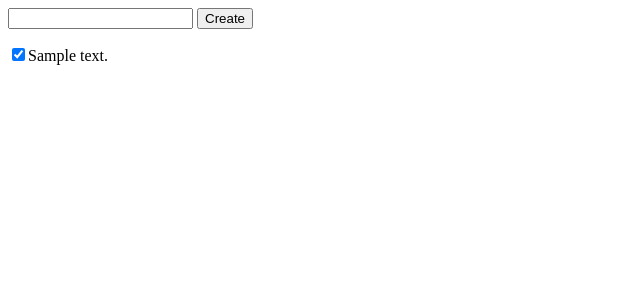
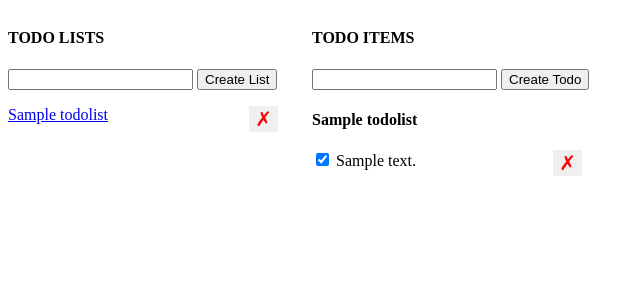
Before and after one commit to linekermsouza/todoapp, a Flask app: template templates/index.html in a window 1280 px wide. Shown: the top 300 px of the page, without its empty margins (0-644 px from the left). Run offline with Flask 2, Linux system fonts and the light colour scheme; the template is opened without the code that fills it: values that come from a table or form of the project are taken from there, others are empty; tables that the repository leaves empty hold one stand-in row (values such as "Sample post").

Commit message:
handle todo lists

```diff
--- a/app.py
+++ b/app.py
@@ -16,11 +16,17 @@ class Todo(db.Model):
     id = db.Column(db.Integer, primary_key=True)
     description = db.Column(db.String(), nullable=False)
     completed = db.Column(db.Boolean, nullable=False, default=False)
+    list_id = db.Column(db.Integer, db.ForeignKey('todolists.id'), nullable=False)
 
     def __repr__(self) -> str:
         return f'<Todo {self.id} {self.description}>'
 
-# db.create_all()
+class TodoList(db.Model):
+    __tablename__ = 'todolists'
+    id = db.Column(db.Integer, primary_key=True)
+    name = db.Column(db.String(), nullable=False)
+    todos = db.relationship('Todo', backref='list', lazy=True)
+
 
 @app.route('/todos/create', methods=['POST'])
 def create_todo():
@@ -28,7 +34,8 @@ def create_todo():
     body = {}
     try:
         description = request.get_json()['description']
-        todo = Todo(description=description)
+        list_id = request.get_json()['list_id']
+        todo = Todo(description=description, list_id=list_id)
         db.session.add(todo)
         db.session.commit()
         body['description'] = todo.description
@@ -58,6 +65,62 @@ def set_completed_todo(todo_id):
         db.session.close()
     return redirect(url_for('index'))
 
+@app.route('/todos/<todo_id>', methods=['DELETE'])
+def delete_todo(todo_id):
+    error = False
+    try:
+        todo = Todo.query.get(todo_id)
+        db.session.delete(todo)
+        db.session.commit()
+    except:
+        error = True
+        db.session.rollback()
+    finally:
+        db.session.close()
+    return redirect(url_for('index'))
+
+@app.route('/todolists/create', methods=['POST'])
+def create_todolist():
+    error = False
+    body = {}
+    try:
+        name = request.get_json()['name']
+        todoList = TodoList(name=name)
+        db.session.add(todoList)
+        db.session.commit()
+        body['name'] = todoList.name
+    except:
+        error = True
+        db.session.rollback()
+        print(sys.exc_info())
+    finally:
+        db.session.close()
+    if error:
+        abort(400)
+    else:
+        return jsonify(body)
+
+@app.route('/todolists/<todolist_id>', methods=['DELETE'])
+def delete_todolist(todolist_id):
+    error = False
+    try:
+        todoList = TodoList.query.get(todolist_id)
+        db.session.delete(todoList)
+        db.session.commit()
+    except:
+        error = True
+        db.session.rollback()
+    finally:
+        db.session.close()
+    return redirect(url_for('index'))
+
+@app.route('/lists/<list_id>')
+def get_list_todos(list_id):
+    return render_template('index.html',
+    lists=TodoList.query.order_by('id').all(),
+    active_list=TodoList.query.get(list_id),
+    todos=Todo.query.filter_by(list_id=list_id).order_by('id').all())
+
 @app.route('/')
 def index():
-    return render_template('index.html', data=Todo.query.order_by('id').all())
+    return redirect(url_for('get_list_todos', list_id=1))
--- a/templates/index.html
+++ b/templates/index.html
@@ -9,20 +9,65 @@
                 list-style: none;
                 padding: 0;
                 margin: 0;
+                width: 300px;
+            }
+            li {
+                clear: both;
+                padding-right: 30px;
+            }
+            li button {
+                -webkit-appearance: none;
+                border: none;
+                outline: none;
+                color: red;
+                float: right;
+                cursor: pointer;
+                font-size: 20px;
+            }
+            .lists-wrapper, .todos-wrapper {
+                display: inline-block;
+                vertical-align: top;
             }
         </style>
     </head>
     <body>
-        <form id='form' method="POST" action="/todos/create">
-            <input id='description' type="text" name="description" />
-            <input type="submit" value="Create" />
-        </form>
-        <div id='error' class="hidden">Something went wrong!</div>
-        <ul id='todos'>
-            {% for d in data %}
-            <li><input class="check-completed" data-id="{{ d.id }}" type="checkbox" {% if d.completed %} checked {% endif %}/>{{ d.description }}</li>
-            {% endfor %}
-        </ul>
+        <div class="lists-wrapper">
+            <h4>TODO LISTS</h4>
+            <form id='form-todolist' method="POST" action="/todolists/create">
+                <input id='name' type="text" name="name" />
+                <input type="submit" value="Create List" />
+            </form>
+            <div id='error-todolist' class="hidden">Something went wrong!</div>
+            <ul id='lists'>
+                {% for list in lists %}
+                <li>
+                    <a href="/lists/{{ list.id }}">
+                        {{ list.name }}
+                    </a>
+                    <button class="delete-todolist" data-id="{{ list.id }}">&cross;</button>
+                </li>
+                {% endfor %}
+            </ul>
+        </div>
+        <div class="todos-wrapper">
+            <h4>TODO ITEMS</h4>
+            <form id='form-todo' method="POST" action="/todos/create">
+                <input id='description' type="text" name="description" />
+                <input id='list_id' type="hidden" name="list_id" value="{{ active_list.id }}" />
+                <input type="submit" value="Create Todo" />
+            </form>
+            <div id='error-todo' class="hidden">Something went wrong!</div>
+            <h4>{{ active_list.name }}</h4>
+            <ul id='todos'>
+                {% for todo in todos %}
+                <li>
+                    <input class="check-completed" data-id="{{ todo.id }}" type="checkbox" {% if todo.completed %} checked {% endif %}/>
+                    {{ todo.description }}
+                    <button class="delete-todo" data-id="{{ todo.id }}">&cross;</button>
+                </li>
+                {% endfor %}
+            </ul>
+        </div>
     </body>
     <script>
         const checkboxes = document.getElementsByClassName('check-completed');
@@ -41,20 +86,42 @@
                     }
                 })
                 .then(function() {
-                    document.getElementById('error').className = 'hidden';
+                    document.getElementById('error-todo').className = 'hidden';
                 })
                 .catch(function(err) {
                     console.log(err);
-                    document.getElementById('error').className = '';
+                    document.getElementById('error-todo').className = '';
                 })
             }
         }
-        document.getElementById('form').onsubmit = function(e) {
+
+        const buttons = document.getElementsByClassName('delete-todo');
+        for (let i = 0; i < buttons.length; i++) {
+            const deleteButton = buttons[i];
+            deleteButton.onclick = function(e) {
+                const todoId = e.target.dataset['id'];
+                fetch(`/todos/${todoId}`, {
+                    method: 'DELETE',
+                    headers: {
+                        'Content-Type': 'application/json'
+                    }
+                })
+                .then(function() {
+                    document.getElementById('error-todo').className = 'hidden';
+                })
+                .catch(function(err) {
+                    console.log(err);
+                    document.getElementById('error-todo').className = '';
+                })
+            }
+        }
+        document.getElementById('form-todo').onsubmit = function(e) {
             e.preventDefault();
             fetch('/todos/create', {
                 method: 'POST',
                 body: JSON.stringify({
-                    'description': document.getElementById('description').value
+                    'description': document.getElementById('description').value,
+                    'list_id': document.getElementById('list_id').value
                 }),
                 headers: {
                     'Content-Type': 'application/json'
@@ -67,12 +134,59 @@
                     const liItem = document.createElement('li');
                     liItem.innerHTML = jsonResponse['description'];
                     document.getElementById('todos').appendChild(liItem);
-                    document.getElementById('error').className = 'hidden';
+                    document.getElementById('error-todo').className = 'hidden';
                 })
                 .catch(function(err) {
                     console.log(err);
-                    document.getElementById('error').className = '';
+                    document.getElementById('error-todo').className = '';
                 })
         };
+
+        document.getElementById('form-todolist').onsubmit = function(e) {
+            e.preventDefault();
+            fetch('/todolists/create', {
+                method: 'POST',
+                body: JSON.stringify({
+                    'name': document.getElementById('name').value
+                }),
+                headers: {
+                    'Content-Type': 'application/json'
+                }})
+                .then(function(response) {
+                    return response.json();
+                })
+                .then(function(jsonResponse) {
+                    console.log(jsonResponse);
+                    const liItem = document.createElement('li');
+                    liItem.innerHTML = jsonResponse['name'];
+                    document.getElementById('lists').appendChild(liItem);
+                    document.getElementById('error-todolist').className = 'hidden';
+                })
+                .catch(function(err) {
+                    console.log(err);
+                    document.getElementById('error-todolist').className = '';
+                })
+        };
+
+        const deleteTodoLists = document.getElementsByClassName('delete-todolist');
+        for (let i = 0; i < deleteTodoLists.length; i++) {
+            const deleteTodoListButton = deleteTodoLists[i];
+            deleteTodoListButton.onclick = function(e) {
+                const todoListId = e.target.dataset['id'];
+                fetch(`/todolists/${todoListId}`, {
+                    method: 'DELETE',
+                    headers: {
+                        'Content-Type': 'application/json'
+                    }
+                })
+                .then(function() {
+                    document.getElementById('error-todolist').className = 'hidden';
+                })
+                .catch(function(err) {
+                    console.log(err);
+                    document.getElementById('error-todolist').className = '';
+                })
+            }
+        }
     </script>
 </html>
```
Also changed, not shown: migrations/versions/821659ba7227_.py (added, +36 -0 lines), migrations/versions/9fe98f7d343f_.py (added, +32 -0 lines).
